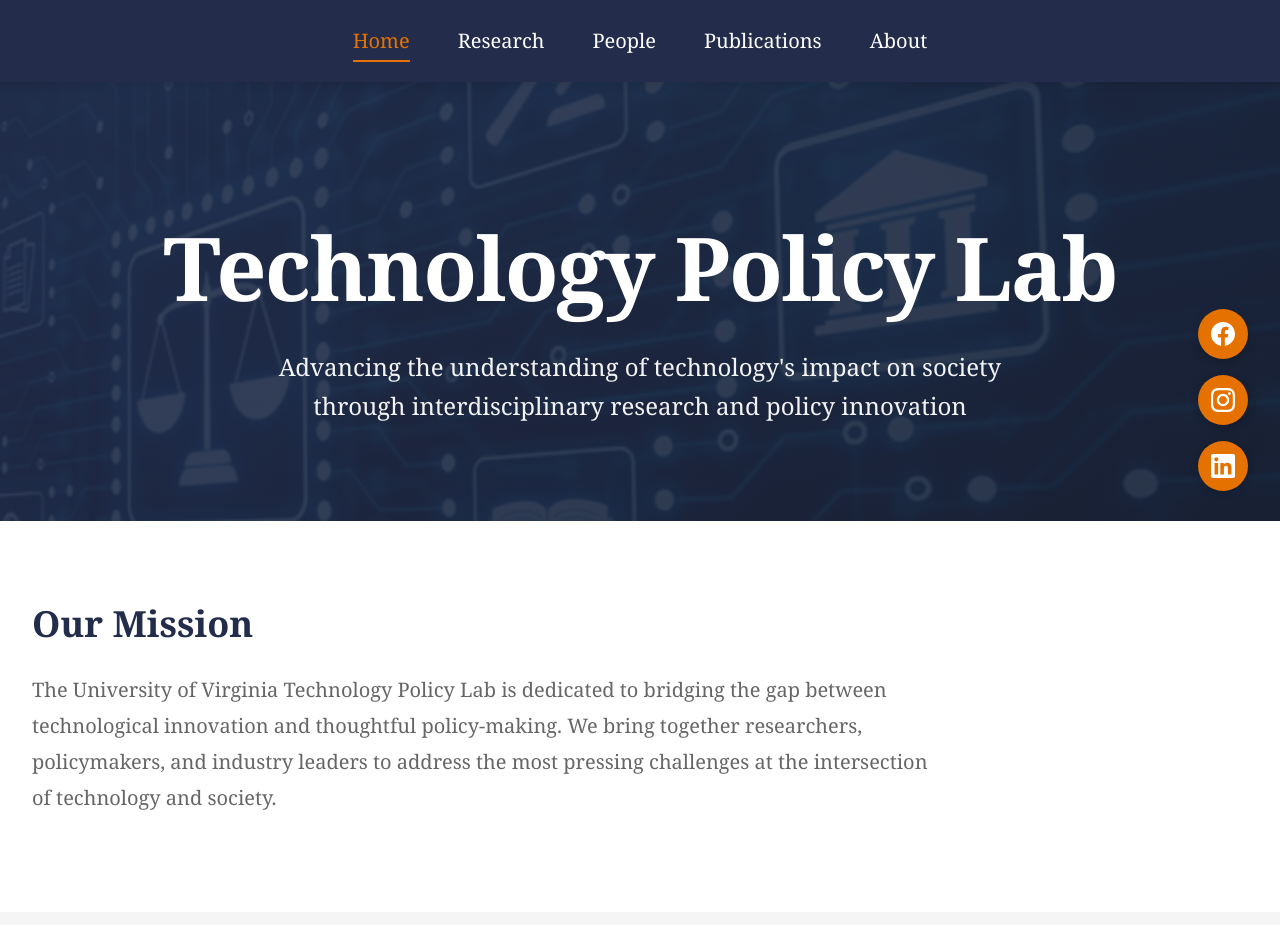
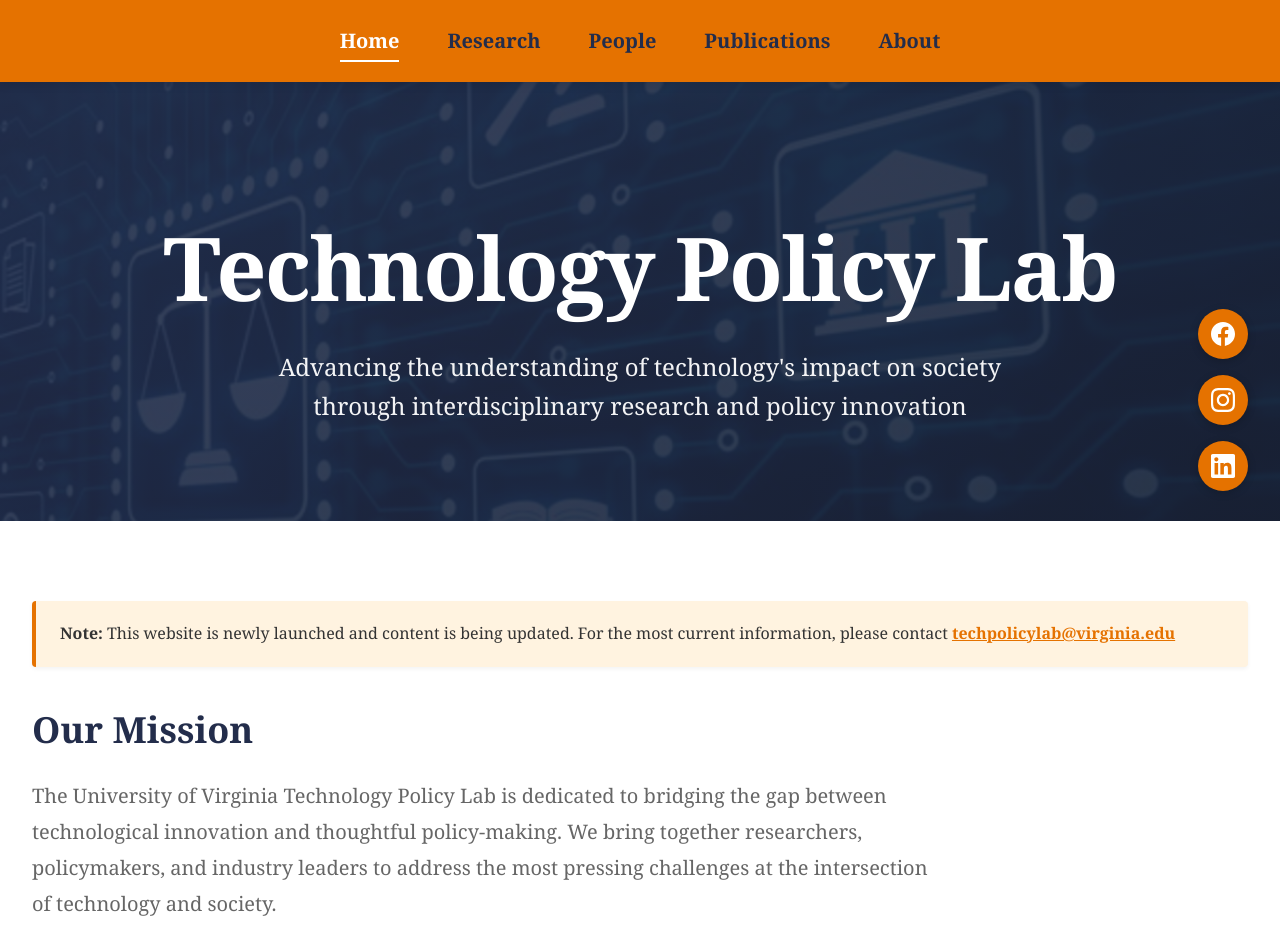
Before and after one commit to behartless67-a11y/uva-tech-policy-lab, a plain HTML site: page index.html in a window 1280 px wide. Shown: the top 925 px of the page. Drawn offline with Linux system fonts and the light colour scheme.

Commit message:
Add website notice banner and swap navbar colors (orange background with blue text)

```diff
--- a/index.html
+++ b/index.html
@@ -59,6 +59,9 @@
     <main>
         <section class="section">
             <div class="container">
+                <div class="notice-box">
+                    <p><strong>Note:</strong> This website is newly launched and content is being updated. For the most current information, please contact <a href="mailto:techpolicylab@virginia.edu">techpolicylab@virginia.edu</a></p>
+                </div>
                 <h2>Our Mission</h2>
                 <p class="lead">The University of Virginia Technology Policy Lab is dedicated to bridging the gap between technological innovation and thoughtful policy-making. We bring together researchers, policymakers, and industry leaders to address the most pressing challenges at the intersection of technology and society.</p>
             </div>
--- a/styles.css
+++ b/styles.css
@@ -71,7 +71,7 @@
 
 /* Navigation */
 .navbar {
-    background-color: var(--uva-blue);
+    background-color: var(--uva-orange);
     padding: 1.5rem 0;
     position: sticky;
     top: 0;
@@ -92,15 +92,16 @@
 }
 
 .nav-menu a {
-    color: var(--white);
+    color: var(--uva-blue);
     font-size: 1.25rem;
     padding: 0.5rem 0;
     position: relative;
+    font-weight: 600;
 }
 
 .nav-menu a:hover,
 .nav-menu a.active {
-    color: var(--uva-orange);
+    color: var(--white);
 }
 
 .nav-menu a.active::after {
@@ -110,7 +111,34 @@
     left: 0;
     width: 100%;
     height: 2px;
-    background-color: var(--uva-orange);
+    background-color: var(--white);
+}
+
+/* Notice Box */
+.notice-box {
+    background-color: #FFF3E0;
+    border-left: 4px solid var(--uva-orange);
+    padding: 1.25rem 1.5rem;
+    margin-bottom: 2.5rem;
+    border-radius: 4px;
+    box-shadow: 0 2px 4px rgba(0,0,0,0.05);
+}
+
+.notice-box p {
+    margin: 0;
+    color: var(--text-dark);
+    font-size: 1rem;
+    line-height: 1.6;
+}
+
+.notice-box a {
+    color: var(--uva-orange);
+    font-weight: 600;
+    text-decoration: underline;
+}
+
+.notice-box a:hover {
+    opacity: 0.8;
 }
 
 /* Hero Section */
```
Also changed, not shown: .claude/settings.local.json.
